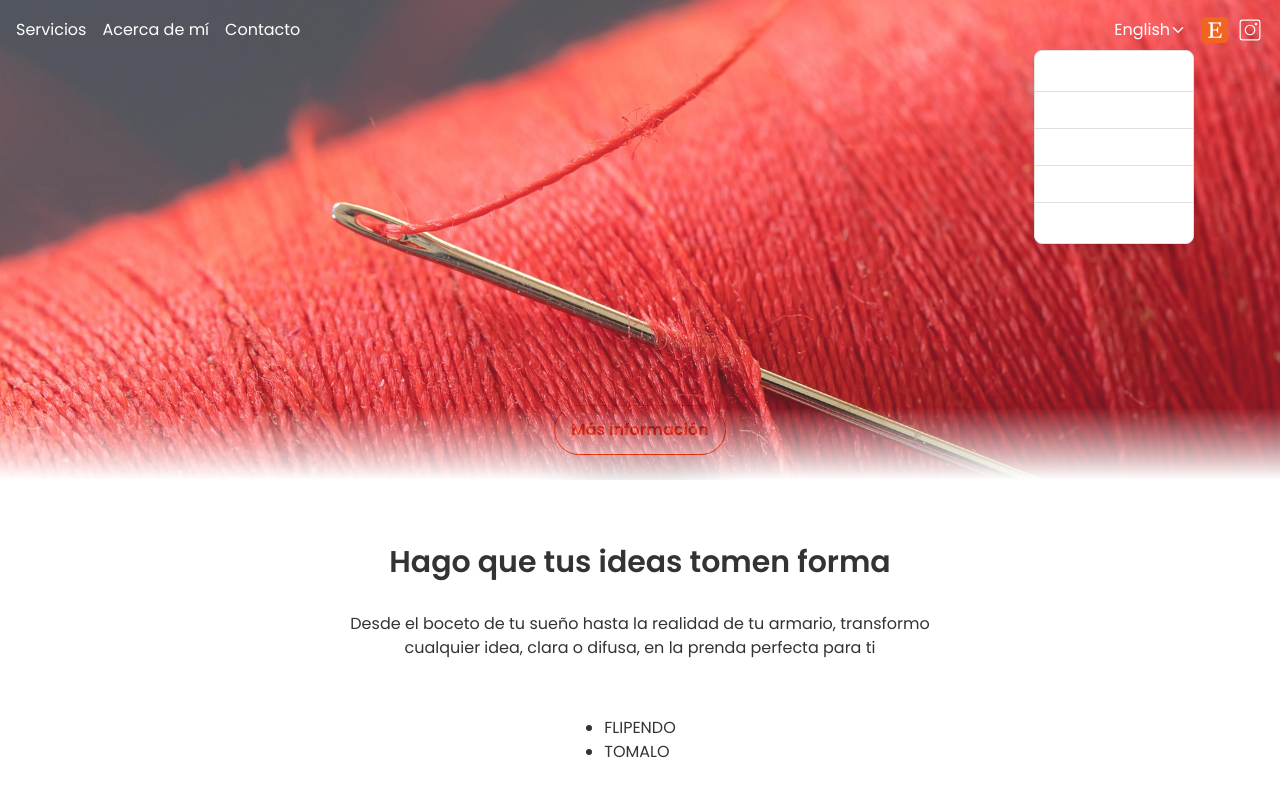
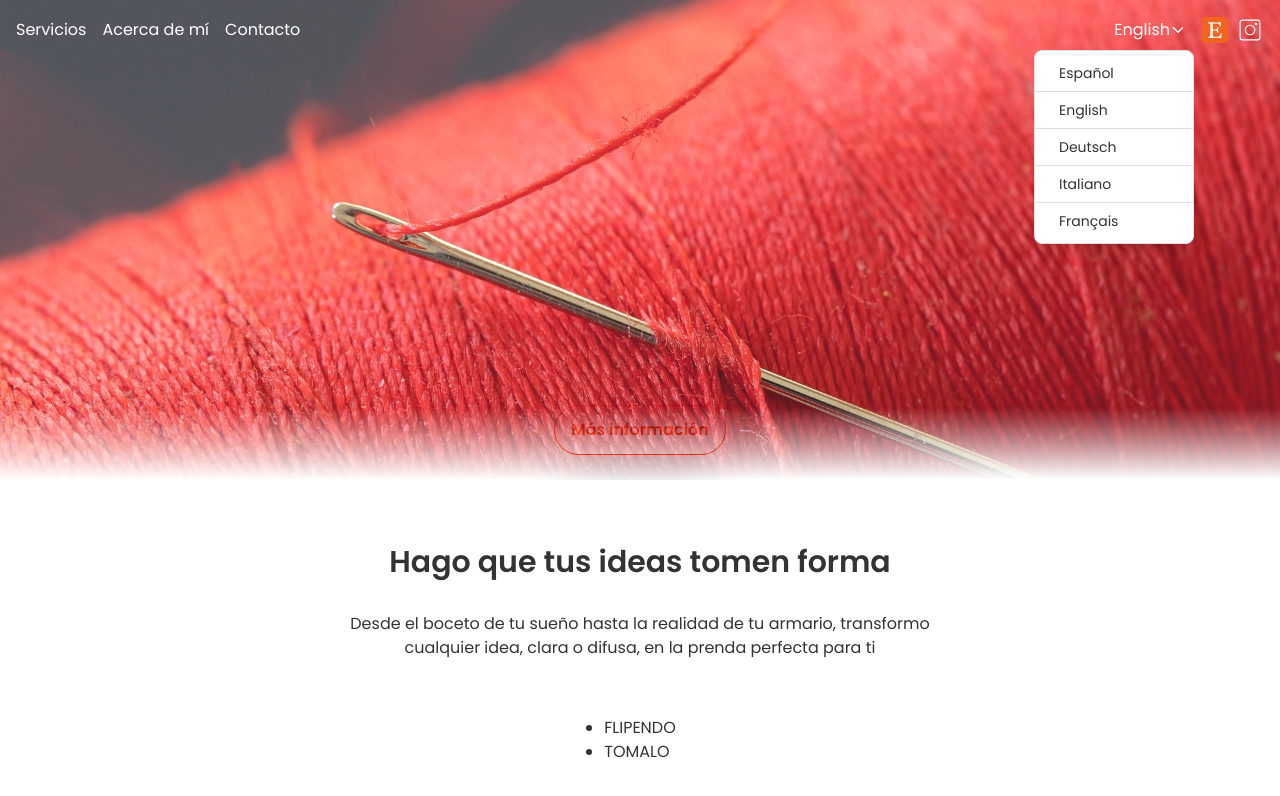
Before and after one commit to xaviermariaconejo/scarletempress, a Next.js app: page /en in a window 1280 px wide. Both pictures are taken after a click on the button "English". Shown: the top 796 px of the page. Built offline with nearby package versions, Linux system fonts and the light colour scheme; what tailwindcss-animated would draw is missing.

Commit message:
Fix language selector color text in home

```diff
--- a/app/lib/locales.ts
+++ b/app/lib/locales.ts
@@ -1,4 +1,4 @@
-import { Locale } from '@/app/lib/definitions';
+import { Lang, Locale } from '@/app/lib/definitions';
 import 'server-only';
 
 const locales = {
@@ -9,6 +9,5 @@ const locales = {
   it: () => import('@/app/locales/it.json').then((module) => module.default),
 };
 
-export const getTranslations = async (
-  locale: keyof typeof locales,
-): Promise<Locale> => locales[locale]();
+export const getTranslations = async (locale: Lang): Promise<Locale> =>
+  locales[locale]();
--- a/app/ui/components/languageSelector.tsx
+++ b/app/ui/components/languageSelector.tsx
@@ -54,7 +54,7 @@ export function LanguageSelector({ t }: { t: Locale }) {
           {LOCALES.map((locale: Lang) => (
             <li
               key={locale}
-              className="block px-4 py-2 first:pt-3 cursor-pointer last:pb-3 hover:text-scarlet-400 hover:bg-scarlet-100"
+              className="block text-gray-dark px-4 py-2 first:pt-3 cursor-pointer last:pb-3 hover:text-scarlet-400 hover:bg-scarlet-100"
               onClick={() => handleClick(locale)}
             >
               <span className={`mr-2 fi fi-${FLAGS[locale]}`}></span>
```
